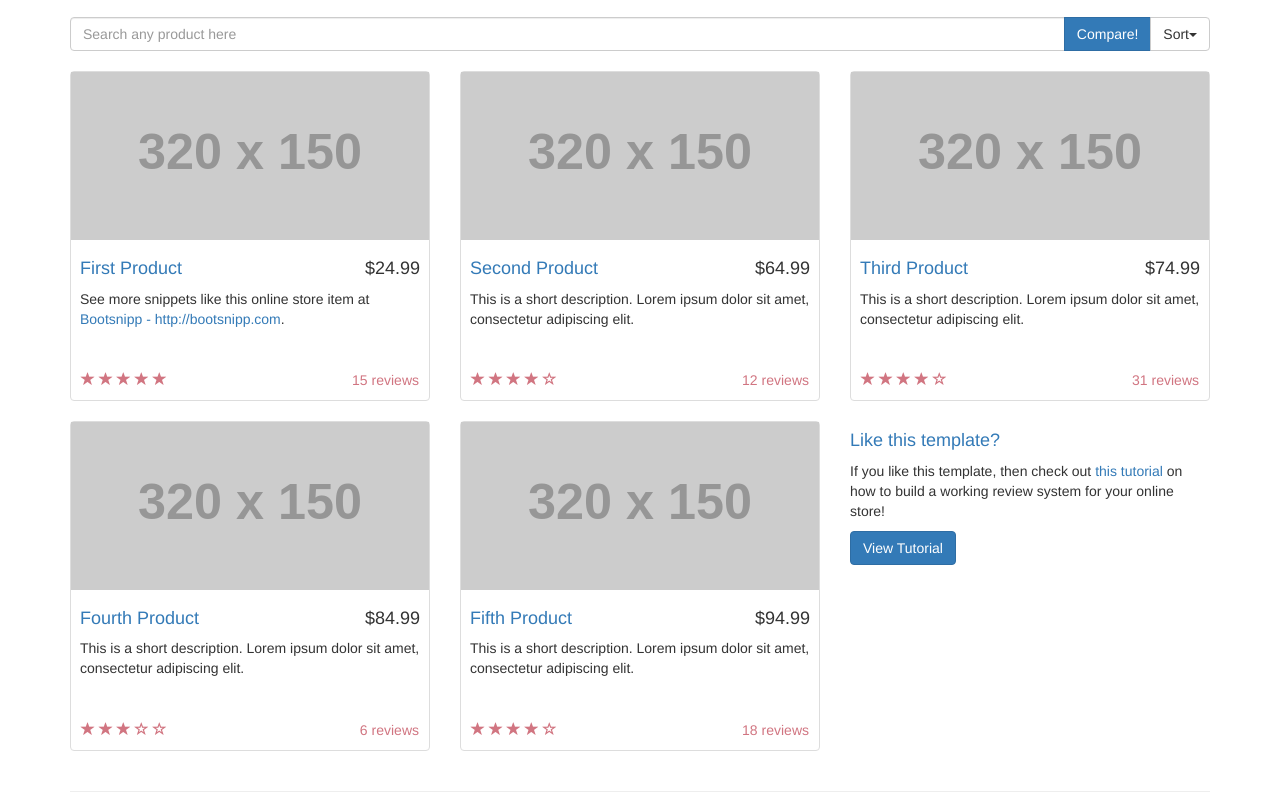
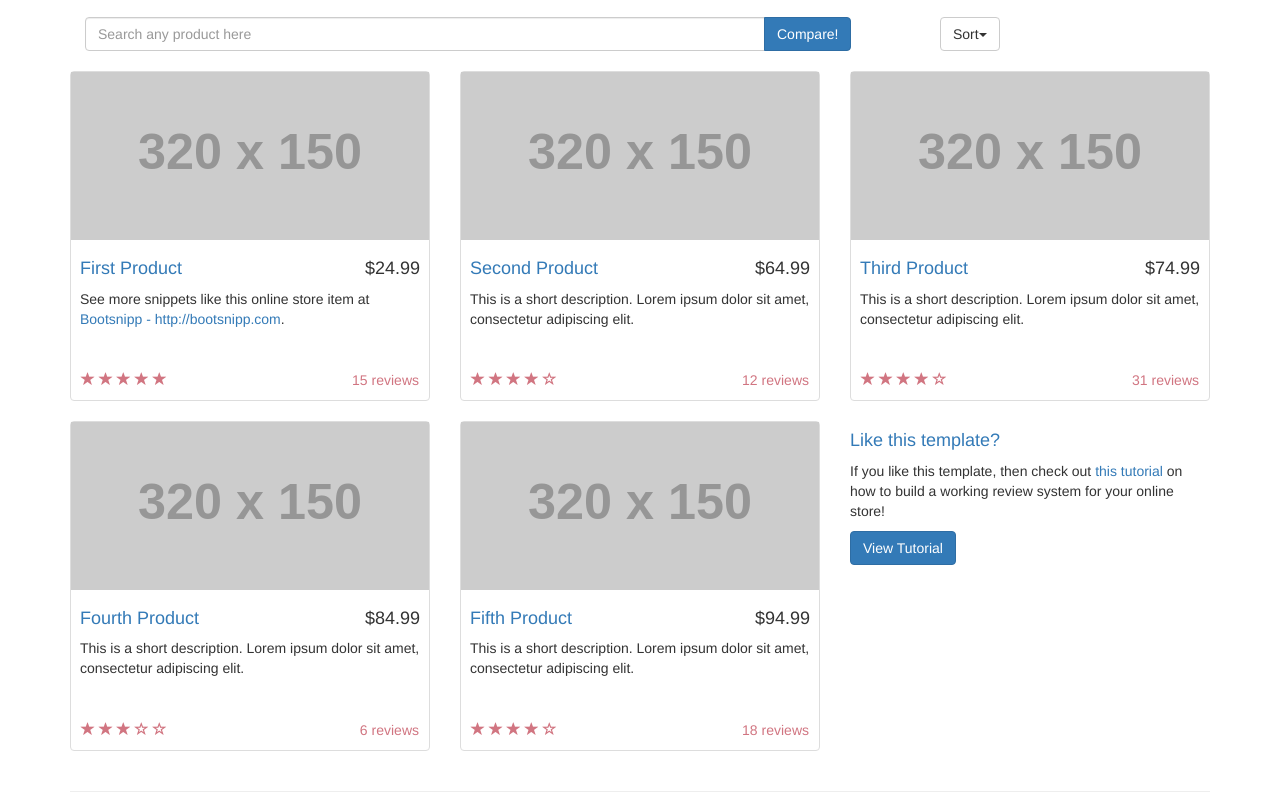
Before and after one commit to amitkas/savebuy, a website: page public/index.html in a window 1280 px wide. Shown: the part 53-846 px from the top of the page. Drawn offline with nearby package versions, Linux system fonts and the light colour scheme; files whose address does not match are found by name.

Commit message:
newDesign1

```diff
--- a/public/index.html
+++ b/public/index.html
@@ -59,10 +59,17 @@
 
         <div class="row compare-row">
             <div class="col-md-12">
+                <div class="col-md-8">
                     <div class="input-group">
-                    <input type="text" class="form-control search-input" aria-label="..." placeholder="Search any product here">
+                        <input type="text" class="form-control search-input" style="min-width: 680px;" placeholder="Search any product here">
                         <div class="input-group-btn">
-                        <button type="button" class="btn btn-primary search-recipes">Compare!<span></span></button>
+                            <button type="button" class="btn btn-primary search-recipes" style="position: absolute; bottom: 0;">Compare!<span></span></button>
+                        </div>
+                    </div>
+                </div>
+                <div class="col-md-1">
+                </div>
+                <div class="col-md-3">
                                                 <button type="button" class="btn btn-default dropdown-toggle " data-toggle="dropdown" aria-haspopup="true" aria-expanded="false">Sort<span class="caret"></span></button>
                             <ul class="dropdown-menu dropdown-menu-right">
                                 <li><a href="#">Action</a></li>
@@ -71,7 +78,6 @@
                                 <li role="separator" class="divider"></li>
                                 <li><a href="#">Separated link</a></li>
                             </ul>
-                    </div>
                 </div>
             </div>
         </div>
```
Lines whose indentation alone changed are shown as unchanged.
